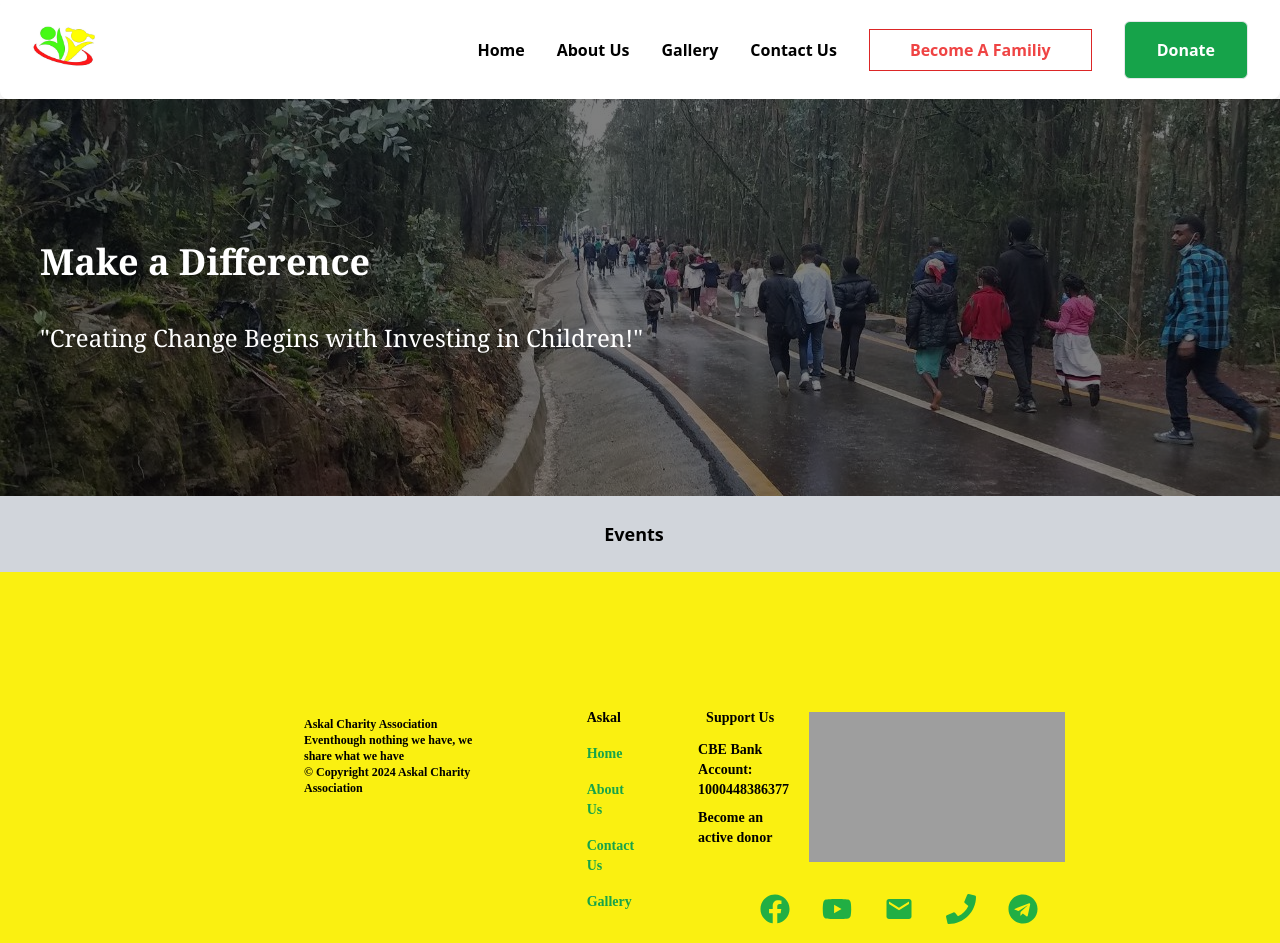
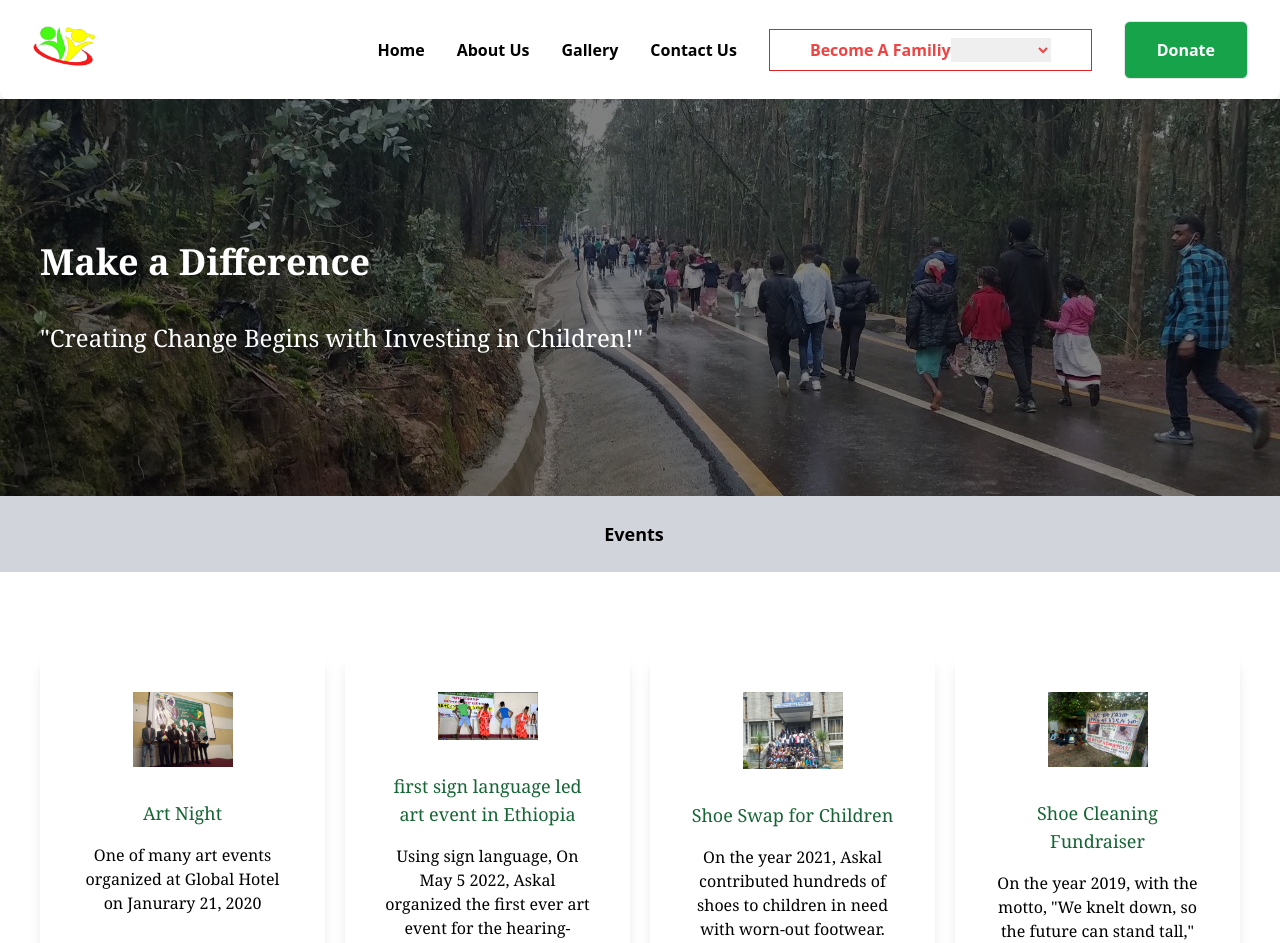
Before and after one commit to Yohanamtesfaye/Askal-Charity-Organisation-Website, a React (Vite) app: page /gallery in a window 1280 px wide. Shown: the top 943 px of the page. Built offline with nearby package versions, Linux system fonts and the light colour scheme; grey boxes are pictures that could not be loaded.

Commit message:
Events Page

```diff
--- a/Events.js
+++ b/Events.js
@@ -1,37 +1,42 @@
+import artevent from './src/assets/art-event.jpg'
+import artevent2 from './src/assets/art-event-2.jpg'
+import trip from './src/assets/trip.jpg'
+import shoehine from './src/assets/shoehine.jpg'
+import basic from './src/assets/basic.jpg'
 const Events =[
   {
     id: 1,
-    img:"",
+    img:artevent,
     topic:"Art Night",
     desc:"One of many art events organized at Global Hotel on Janurary 21, 2020"
   },
   {
     id: 2,
-    img:"",
+    img:artevent2,
     topic:"first sign language led art event in Ethiopia",
     desc:"Using sign language, On May 5 2022, Askal organized the first ever art event for the hearing-impared in Ethiopia"
   },
   {
     id: 3,
-    img:"",
+    img:trip,
     topic:"Shoe Swap for Children",
     desc:"On the year 2021, Askal contributed hundreds of shoes to children in need with worn-out footwear."
   },
   {
     id: 4,
-    img:"",
+    img:shoehine,
     topic:"Shoe Cleaning Fundraiser",
     desc:`On the year 2019, with the motto, "We knelt down, so the future can stand tall," we cleaned shoes for fundraising`
   },
   {
     id: 5,
-    img:"",
+    img:basic,
     topic:"Food Donation",
     desc:"Throughout the COVID-19 Pandemic, we provided food assistance to 150 families"
   },
   {
     id: 6,
-    img:"",
+    img:trip,
     topic:"Educational Trip for Children",
     desc:"Askal coordinated educational trips for children we instructed during the summer of 2019"
   },
@@ -49,3 +54,4 @@ const Events =[
   },
 
 ]
+export default Events;
--- a/src/Components/Footer.jsx
+++ b/src/Components/Footer.jsx
@@ -4,7 +4,7 @@ import { MdEmail } from 'react-icons/md';
 import { Link } from 'react-router-dom';
 const Footer = () => {
   return (
-    <div className='bg-customYellow w-full font-meri' >
+    <div className='bg-green-200 w-full font-meri' >
        <div className='flex flex-col md:grid md:grid-cols-3 gap-4 lg:pt-32 lg:px-32 lg:mx-36 pb-8'>
         <div className='font-bold text-xs  mt-4 mx-8'>
           <p>Askal Charity Association</p>
--- a/src/Components/Navbar.jsx
+++ b/src/Components/Navbar.jsx
@@ -8,7 +8,48 @@ const Navbar = () => {
     setNav(!nav);
     }
   return (
-    <div className='flex justify-between px-8 pt- bg-white shadow-lg rounded-lg'>
+    <div>
+      <div>
+      <AiOutlineMenu size={24} onClick={handleNav} className="absolute top-4 right-4 z-[99] md:hidden text-red-600"/>
+      <div className='pl-4  sm:hidden'>
+          <img src={logo} width={'50px'} alt="" />
+          </div>
+      {
+        nav?
+        <div>
+
+          <div onClick={handleNav} className="fixed w-full  flex flex-col justify-center items-center  bg-white/30">
+
+          <div className='shadow-xl p-4 rounded-2xl w-56 m-2 text-center'>
+          <a href=""> <span className="hover:underline text-red-500 font-bold ">Home</span></a>
+
+          </div>
+          <div className='shadow-xl p-4 rounded-2xl w-56 m-2 text-center'>
+          <a href="" onClick={handleNav} ><span className="hover:underline text-red-500 font-bold  ">About Us</span></a>
+
+          </div>
+          <div className='shadow-xl p-4 rounded-2xl w-56 m-2 text-center'>
+          <a href="" onClick={handleNav}  ><span className="hover:underline text-red-500 font-bold ">Gallery</span></a>
+
+          </div>
+          <div className='shadow-xl p-4 rounded-2xl w-56 m-2 text-center'>
+          <a href="" onClick={handleNav}><span className="hover:underline text-red-500 font-bold ">Contact Us</span></a>
+
+          </div>
+          <div className='shadow-xl p-4 rounded-2xl w-56 m-2 text-center'>
+          <a href="" onClick={handleNav}><span className="hover:underline text-red-500 font-bold ">Become a Family</span></a>
+
+          </div>
+          <div className='shadow-xl p-4 rounded-2xl w-56 m-2 text-center'>
+          <a href="" onClick={handleNav} ><span className="hover:underline text-red-500 font-bold ">Donate</span></a>
+
+          </div>
+      </div>
+        </div>
+         :
+        ''//empty
+      }
+          <div className='hidden md:flex justify-between px-8  bg-white shadow-lg rounded-lg'>
             <div>
               <img src={logo} width={'70px'} alt="" />
             </div>
@@ -17,11 +58,26 @@ const Navbar = () => {
               <div className='hover:underline hover:text-red-600 font-bold p-0'><Link to='/aboutus'  >About Us</Link></div>
               <div className='hover:underline hover:text-red-600 font-bold'> <Link to='/gallery' >Gallery</Link></div>
               <div className='hover:underline hover:text-red-600 font-bold '> <Link to='/contactus'  >Contact Us</Link></div>
-          <div className='border-red-600 border text-red-500 font-bold '><Link to='/' ><div className=' py-2 px-10 hover:bg-red-500 hover:text-white '>Become A Familiy</div></Link></div>
+              <div className='border-red-600 border text-red-500 font-bold '><Link to='/' ><div className=' py-2 px-10 hover:bg-red-500 hover:text-white '>
+               <form className=' hover:bg-red-500 hover:text-white'>
+                    <label for="family">Become A Familiy</label>
+                    <select id="family" name="family">
+                        <option value=""></option>
+                        <option value="volunteer">Volunteer</option>
+                        <option value="member">Member</option>
+                    </select>
+                </form>
+
+              </div></Link></div>
               <div className='border bg-green-600 text-white  py-4 px-8 font-bold rounded-md hover:border-green-600 hover:bg-white hover:text-green-600 '><Link to='/donate' className=''>Donate</Link></div>
             </div>
 
       </div>
+
+
+    </div>
+    </div>
+
   )
 }
 
--- a/src/Components/Slides.jsx
+++ b/src/Components/Slides.jsx
@@ -63,7 +63,7 @@ const Slides = () => {
           </div>
         ))}
       </Slide>
-      <p className='p-6 bg-gray-300 text-lg'>
+      <p className='p-6 bg-gray-50 text-lg'>
         <Link className='mr-3'>Home</Link> <FaArrowRight className='inline-block mr-3'/>
         <Link to='/aboutus' className='mr-3'>About Us</Link> <FaArrowRight className='inline-block mr-3'/>
         <span className='text-red-500 font-bold mr-3'>Objective</span>
--- /dev/null
+++ b/src/Pages/EventsCard.jsx
@@ -0,0 +1,17 @@
+import React from 'react'
+
+const EventsCard = ({events}) => {
+  console.log(events)
+  return (
+    <div className=' my-2 '>
+     <div className=' text-center shadow-lg p-10 rounded-xl my-10  hover:bg-gradient-to-r from-green-300 to-green-50'>
+                <img src={events.img} width={100} height={100} className='max-w-full max-h-full mx-auto' />
+                <h3 className='text-lg font-medium text-green-800 pt-8 pb-2'>{events.topic}</h3>
+                <p className='py-2'>{events.desc}</p>
+
+              </div>
+    </div>
+  )
+}
+
+export default EventsCard
--- a/src/Pages/Gallery.jsx
+++ b/src/Pages/Gallery.jsx
@@ -1,5 +1,7 @@
 import React from 'react'
 import event from '../assets/event.jpg'
+import Events from '../../Events'
+import EventsCard from './EventsCard'
 const Gallery = () => {
   return (
     <div>
@@ -18,6 +20,11 @@ const Gallery = () => {
       <p className='p-6 bg-gray-300 text-lg text-center'>
         <span className=' font-bold mr-3'>Events</span>
       </p>
+      <div className=' lg:grid grid-cols-1 my-8 font-serif lg:mx-10 md:grid-cols-4 gap-5'>
+          {Events.map((Event) => (
+          <EventsCard  key= {Event.id} events={Event} />
+        ))}
+      </div>
     </div>
   )
 }
--- a/src/Pages/Home.jsx
+++ b/src/Pages/Home.jsx
@@ -30,7 +30,7 @@ const Home = () => {
       </div>
       {/* services */}
       <div >
-      <div className='bg-gray-300 py-2'>
+      <div className='bg-gray-50 py-2'>
     <h3 className='text-3xl pt-2 text-center text-gray-900 font-serif font-extralight'>What We Do</h3>
     <div className='lg:grid grid-cols-1 my-8 font-serif lg:mx-10 md:grid-cols-3 gap-5'>
       <div className='shadow-lg p-10 max-md:m-5 rounded-xl bg-white'>
@@ -98,7 +98,7 @@ const Home = () => {
        <p className='text-center text-sm text-gray-500'>Updated july 2024</p>
       </div>
        {/* Events */}
-       <div className='bg-gray-200 pb-10'>
+       <div className='bg-gray-50 pb-10'>
        <div className=''>
           <h3 className='text-3xl pt-5 text-center text-gray-900 font-serif font-extralight '>Events</h3>
             </div>
```
Lines whose indentation alone changed are shown as unchanged.
